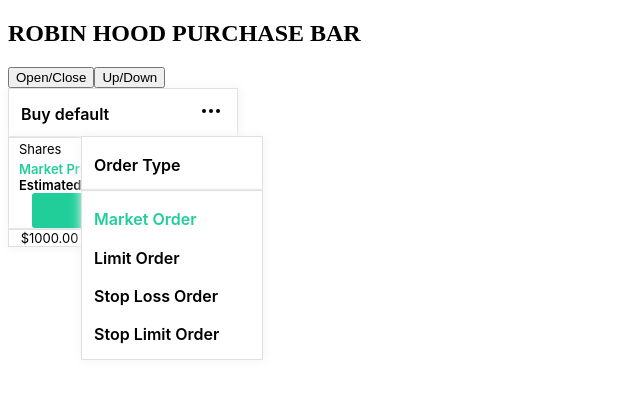
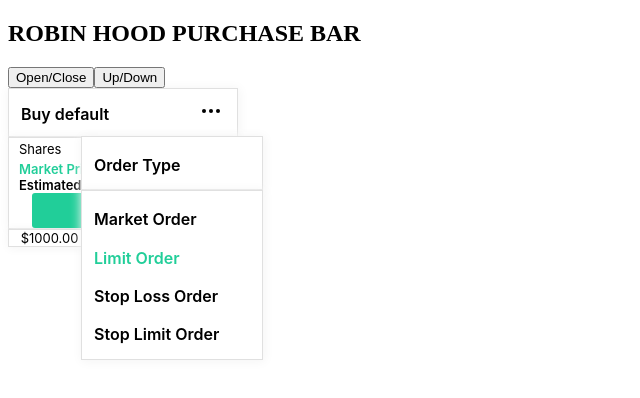
Before and after one commit to The-Merry-Men/service-purchase, a React app: page / in a window 1280 px wide. Both pictures are taken after a click on the element 214 px from the left and 112 px from the top of the page. Shown: the top 398 px of the page, without its empty margins (0-640 px from the left). Built offline with nearby package versions, Linux system fonts and the light colour scheme; no server answers.

Commit message:
used map to get rid of repetition of the menu buttons

```diff
--- a/client/src/components/menu-bottom-bar.jsx
+++ b/client/src/components/menu-bottom-bar.jsx
@@ -17,30 +17,6 @@
     font-weight: 600;
     justify-content: space-evenly;
 `
-
-// const Text13Div = styled.div `
-//     font-size: 16px;
-//     font-weight: 600;
-//     font-family: "DIN Pro", -apple-system, BlinkMacSystemFont, sans-serif;
-//     align: left;
-//     margin-left: 12px;
-//     margin-top: 4px;
-//     color : ${props => {
-//       if (!props.clicked) {
-//         if (props.open) {
-//           return "black"
-//         } else {
-//           return "white"
-//         }
-//       } else {
-//         if (props.up) {
-//           return rhGreen
-//         } else {
-//           return rhOrange
-//         }
-//       }
-//     }}
-// `
 
 const Text13Div = styled.div `
     font-size: 16px;
@@ -83,12 +59,12 @@
     })
   }
   render() {
+    const menuText = ['Market Order', 'Limit Order', 'Stop Loss Order', 'Stop Limit Order']
     return (
       <MenuBottomBarWrapper open={this.props.open} up={this.props.up}>
-        <MenuButton text='Market Order' open={this.props.open} up={this.props.up} clickHandler={(e) => {this.clickHandler.bind(this)(1)}} clicked={this.state.clicked} index={1}/>
-        <MenuButton text='Limit Order' open={this.props.open} up={this.props.up} clickHandler={(e) => {this.clickHandler.bind(this)(2)}} clicked={this.state.clicked} index={2}/>
-        <MenuButton text='Stop Loss Order' open={this.props.open} up={this.props.up} clickHandler={(e) => {this.clickHandler.bind(this)(3)}} clicked={this.state.clicked} index={3}/>
-        <MenuButton text='Stop Limit Order' open={this.props.open} up={this.props.up} clickHandler={(e) => {this.clickHandler.bind(this)(4)}} clicked={this.state.clicked} index={4}/>
+        {menuText.map((val, index) => (
+          <MenuButton text={val} open={this.props.open} up={this.props.up} clickHandler={(e) => {this.clickHandler.bind(this)(index)}} clicked={this.state.clicked} index={index}/>
+        ))}
       </MenuBottomBarWrapper>
     )
   }
```
Also changed, not shown: 1 other file (tests, documents, lock files or other folders).
